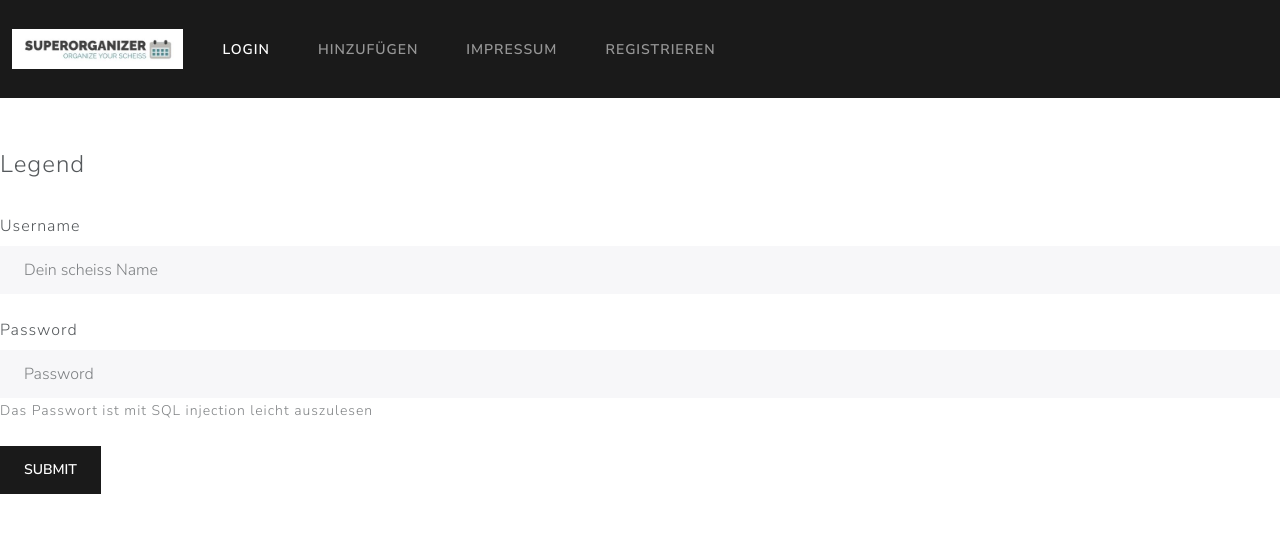
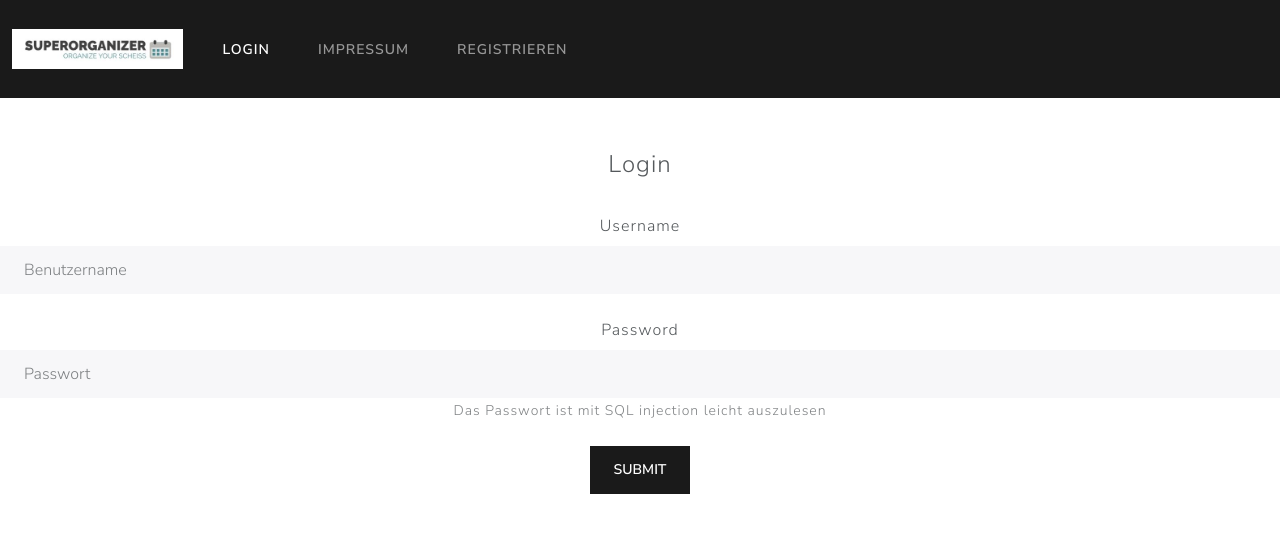
Before and after one commit to RN0L/Planer, a Flask app: page /login in a window 1280 px wide. Shown: the top 533 px of the page. Run offline with Flask 3, Linux system fonts and the light colour scheme; data comes from the database, SQL or seed files in the repository; some libraries are stand-ins or nearby versions.

Commit message:
Loginseite Verbesserungen

```diff
--- a/templates/login.html
+++ b/templates/login.html
@@ -22,8 +22,6 @@
                   <span class="visually-hidden">(current)</span>
                 </a>
               </li>
-              <li class="nav-item">
-                <a class="nav-link" href="hinzufügen">Hinzufügen</a>
               </li>
               <li class="nav-item">
                 <a class="nav-link" href="/about">Impressum</a>
@@ -38,15 +36,15 @@
     <br><br>
 
     <form>
-        <fieldset>
-          <legend>Legend</legend>
+        <fieldset class="text-center">
+          <legend>Login</legend>
           <div>
             <label for="exampleInputEmail1" class="form-label mt-4">Username</label>
-            <input type="email" class="form-control" id="exampleInputEmail1" aria-describedby="emailHelp" placeholder="Dein scheiss Name">
+            <input type="email" class="form-control" id="exampleInputEmail1" aria-describedby="emailHelp" placeholder="Benutzername">
           </div>
           <div>
             <label for="exampleInputPassword1" class="form-label mt-4">Password</label>
-            <input type="password" class="form-control" id="exampleInputPassword1" placeholder="Password" autocomplete="off">
+            <input type="password" class="form-control" id="exampleInputPassword1" placeholder="Passwort" autocomplete="off">
             <small id="emailHelp" class="form-text text-muted">Das Passwort ist mit SQL injection leicht auszulesen</small>
           </div>
           <br>
```
